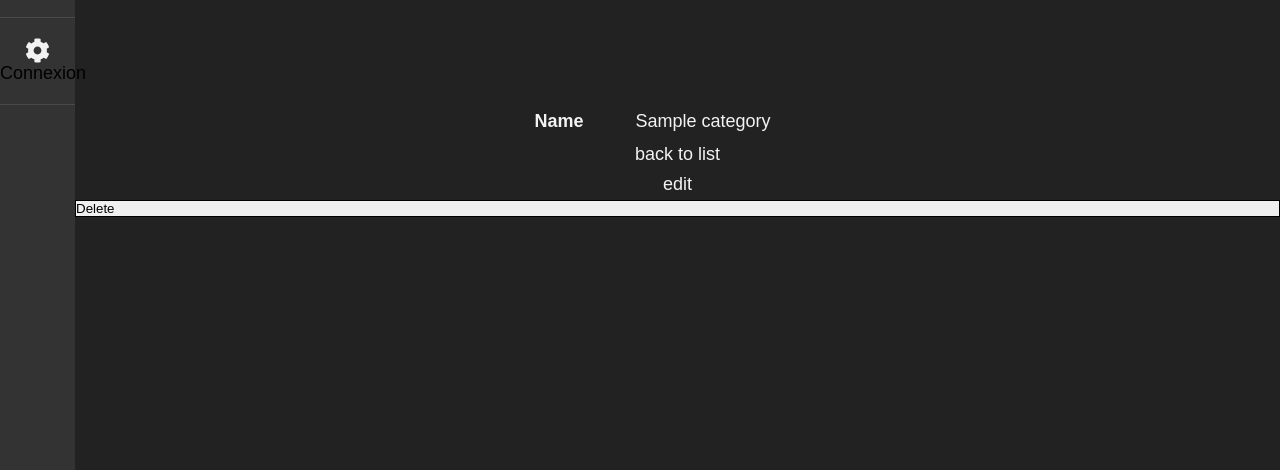
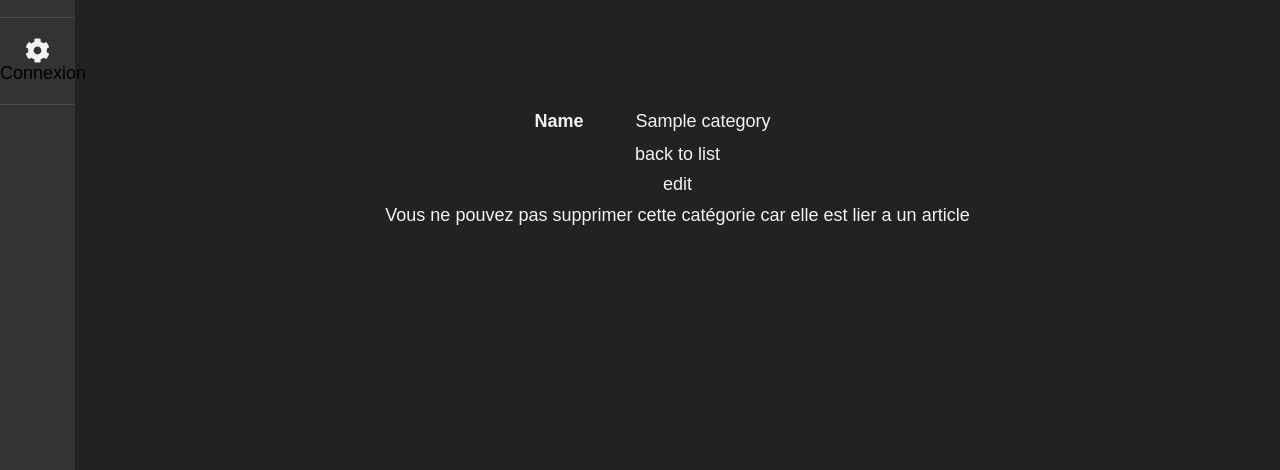
Before and after one commit to EvaLecocq/Imago, a Symfony app: template templates/category/show.html.twig in a window 1280 px wide. Shown: the part 196-666 px from the top of the page. Run offline with Twig, Linux system fonts and the light colour scheme; the template is opened without the code that fills it: most values are stand-ins (such as "Sample title", 1, 10 or a date in 2020); some libraries are stand-ins or nearby versions.

Commit message:
modif category delete

```diff
--- a/templates/category/_delete_form.html.twig
+++ b/templates/category/_delete_form.html.twig
@@ -1,4 +1,8 @@
 <form method="post" action="{{ path('app_category_delete', {'id': category.id}) }}" onsubmit="return confirm('Are you sure you want to delete this item?');">
+    {% if category.articles|length < 1%}
     <input type="hidden" name="_token" value="{{ csrf_token('delete' ~ category.id) }}">
-    <button class="btn">Delete</button>
+    <button class="btn">Supprimer</button>
+    {% else %}
+        <p>Vous ne pouvez pas supprimer cette catégorie car elle est lier a un article</p>
+    {% endif %}
 </form>
```
Also changed, not shown: src/Controller/CategoryController.php (+8 -3 lines).
